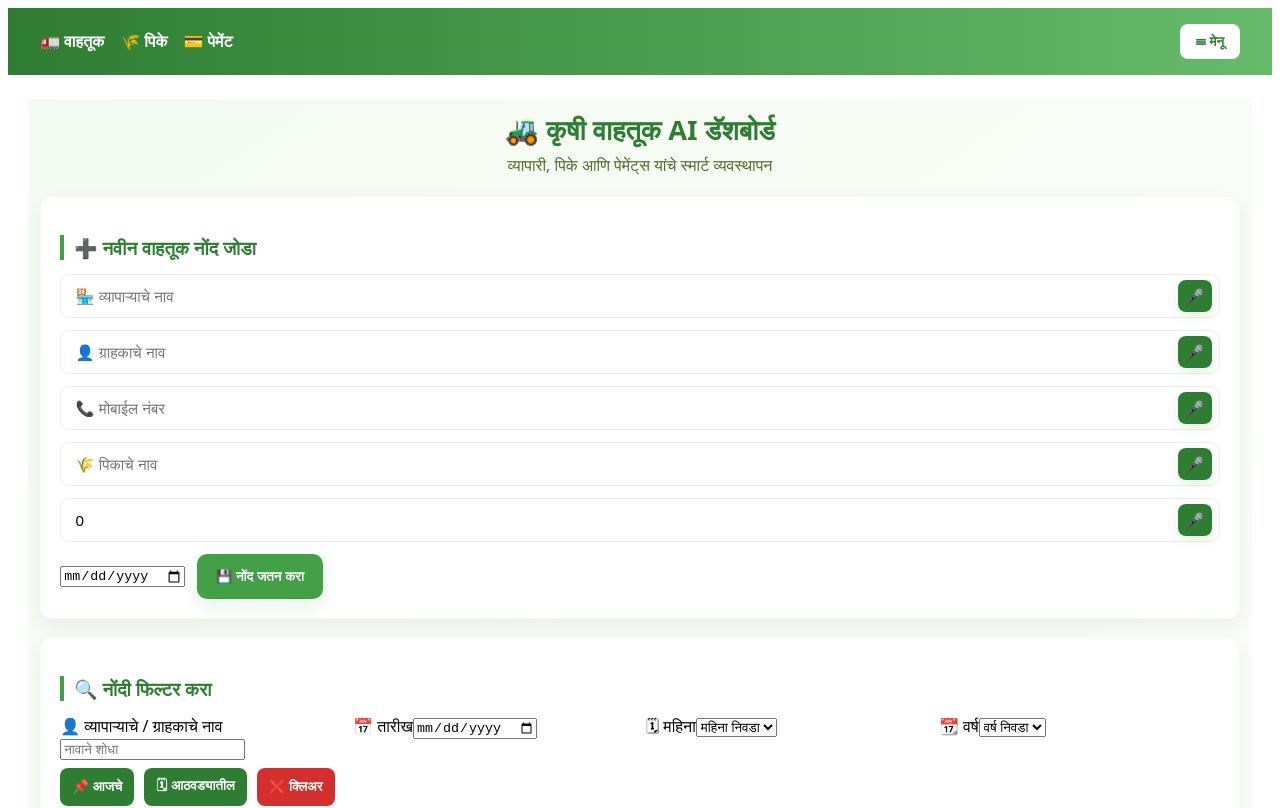
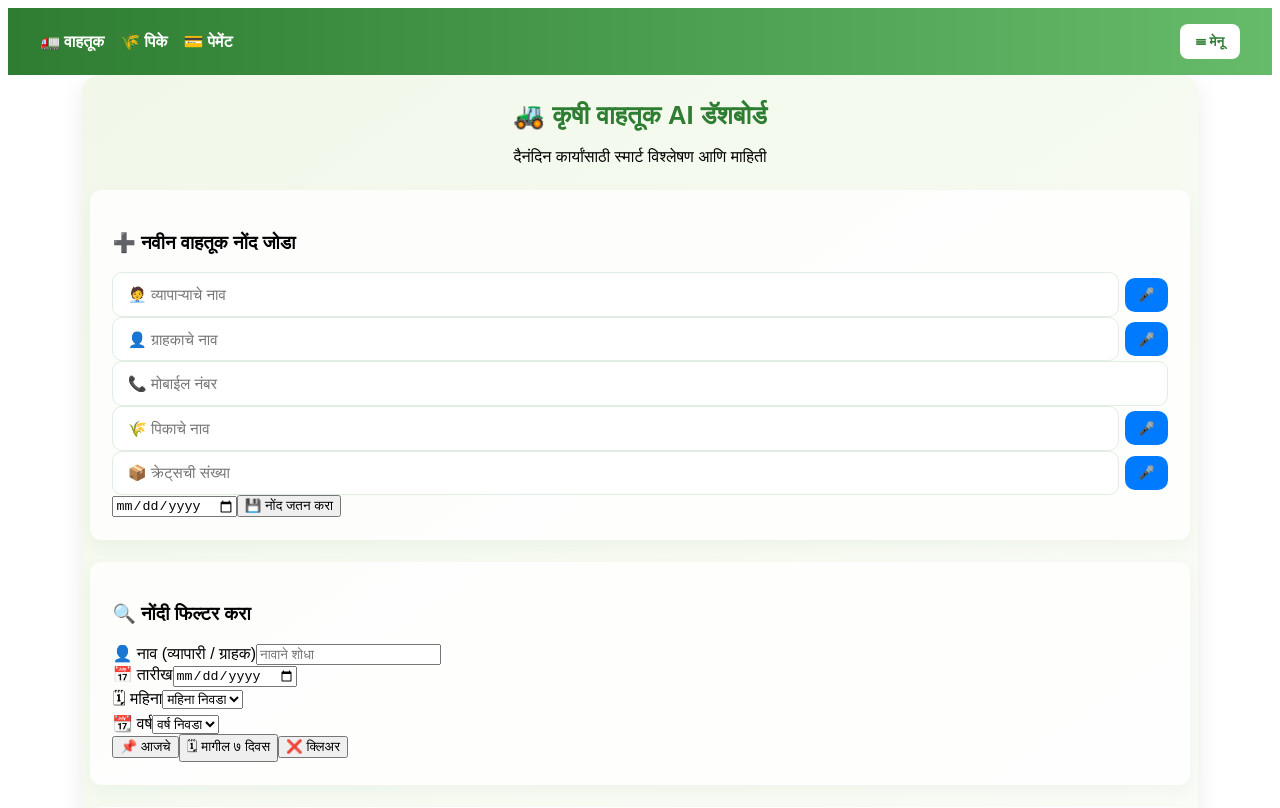
Before and after one commit to tejasphapale/Agriport, a Vue app: page /records in a window 1280 px wide. Shown: the top 808 px of the page. Built offline with nearby package versions, Linux system fonts and the light colour scheme; sample sign-in values are in the browser's storage.

Commit message:
ready to deploy

```diff
--- a/src/views/TransportView.vue
+++ b/src/views/TransportView.vue
@@ -4,7 +4,7 @@
     <!-- Header -->
     <header class="page-header fade-in">
       <h1>🚜 कृषी वाहतूक AI डॅशबोर्ड</h1>
-      <p class="subtitle">व्यापारी, पिके आणि पेमेंट्स यांचे स्मार्ट व्यवस्थापन</p>
+      <p class="subtitle">दैनंदिन कार्यांसाठी स्मार्ट विश्लेषण आणि माहिती</p>
     </header>
 
     <!-- Add Record -->
@@ -13,79 +13,55 @@
 
       <form @submit.prevent="addRecord" class="form">
 
-        <!-- VYAPARI -->
+        <!-- Vyapari Name -->
         <div class="input-with-mic">
-          <input
-            v-model="vyapari"
-            placeholder="🏪 व्यापाऱ्याचे नाव"
-            list="vyapariSuggestions"
-            required
-          />
-          <button class="mic-btn" @click.prevent="startMic('vyapari')" title="व्हॉइस इनपुट">🎤</button>
+          <input v-model="vyapari" placeholder="🧑‍💼 व्यापाऱ्याचे नाव" list="vyapariSuggestions" required />
+          <button type="button" class="mic-btn" @click="startMic('vyapari')">🎤</button>
         </div>
+
         <datalist id="vyapariSuggestions">
-          <option v-for="v in vyapariList" :key="v">{{ v }}</option>
+          <option v-for="c in vyapariList" :key="c">{{ c }}</option>
         </datalist>
 
-        <!-- CUSTOMER -->
+        <!-- Customer Name -->
         <div class="input-with-mic">
-          <input
-            v-model="customer"
-            placeholder="👤 ग्राहकाचे नाव"
-            list="customerSuggestions"
-            required
-          />
-          <button class="mic-btn" @click.prevent="startMic('customer')" title="व्हॉइस इनपुट">🎤</button>
+          <input v-model="customer" placeholder="👤 ग्राहकाचे नाव" list="customerSuggestions" required />
+          <button type="button" class="mic-btn" @click="startMic('customer')">🎤</button>
         </div>
+
         <datalist id="customerSuggestions">
           <option v-for="c in customerList" :key="c">{{ c }}</option>
         </datalist>
 
-        <!-- MOBILE -->
+        <!-- Mobile -->
         <div class="input-with-mic">
-          <input
-            v-model="mobile"
-            placeholder="📞 मोबाईल नंबर"
-            type="tel"
-            maxlength="10"
-            inputmode="numeric"
-            required
-          />
-          <button class="mic-btn" @click.prevent="startMic('mobile')" title="व्हॉइस इनपुट">🎤</button>
+          <input v-model="mobile" placeholder="📞 मोबाईल नंबर" type="tel" maxlength="10" required />
         </div>
 
-        <!-- CROP -->
+        <!-- Crop -->
         <div class="input-with-mic">
-          <input
-            v-model="crop"
-            placeholder="🌾 पिकाचे नाव"
-            list="cropSuggestions"
-            required
-          />
-          <button class="mic-btn" @click.prevent="startMic('crop')" title="व्हॉइस इनपुट">🎤</button>
+          <input v-model="crop" placeholder="🌾 पिकाचे नाव" list="cropSuggestions" required />
+          <button type="button" class="mic-btn" @click="startMic('crop')">🎤</button>
         </div>
+
         <datalist id="cropSuggestions">
           <option v-for="c in cropList" :key="c">{{ c }}</option>
         </datalist>
 
-        <!-- CRATES -->
+        <!-- Crates -->
         <div class="input-with-mic">
-          <input
-            v-model.number="crates"
-            placeholder="📦 क्रेट्सची संख्या"
-            type="number"
-            min="0"
-            required
-          />
-          <button class="mic-btn" @click.prevent="startMic('crates')" title="व्हॉइस इनपुट">🎤</button>
+          <input v-model="crates" type="text" placeholder="📦 क्रेट्सची संख्या" required />
+          <button type="button" class="mic-btn" @click="startMic('crates')">🎤</button>
         </div>
 
-        <!-- DATE -->
+        <!-- Date -->
         <input v-model="date" type="date" required />
 
         <button type="submit" class="btn-primary">💾 नोंद जतन करा</button>
       </form>
     </section>
+
+
 
     <!-- FILTER SECTION -->
     <section class="card fade-in">
@@ -93,7 +69,7 @@
 
       <div class="filter-grid">
         <div class="filter-item">
-          <label>👤 व्यापाऱ्याचे / ग्राहकाचे नाव</label>
+          <label>👤 नाव (व्यापारी / ग्राहक)</label>
           <input v-model="filter.name" placeholder="नावाने शोधा" />
         </div>
 
@@ -121,10 +97,12 @@
 
       <div class="filter-actions">
         <button class="btn-small" @click="filterToday">📌 आजचे</button>
-        <button class="btn-small" @click="filterWeek">🗓 आठवड्यातील</button>
+        <button class="btn-small" @click="filterWeek">🗓 मागील ७ दिवस</button>
         <button class="btn-small clear" @click="clearFilters">❌ क्लिअर</button>
       </div>
     </section>
+
+
 
     <!-- EXPORT SECTION -->
     <section class="card fade-in">
@@ -132,11 +110,14 @@
 
       <div class="export-flex">
         <button class="btn-export" @click="downloadCSV">📄 CSV डाउनलोड</button>
+
         <button class="btn-export" @click="downloadPDF">📕 PDF डाउनलोड</button>
       </div>
     </section>
 
-    <!-- Payment / Records Table -->
+
+
+    <!-- Records Table -->
     <section class="card fade-in">
       <h3 class="card-title">📋 वाहतूक नोंदी व पेमेंट्स</h3>
 
@@ -153,10 +134,11 @@
               <th>पेमेंट</th>
             </tr>
           </thead>
+
           <tbody>
             <tr v-for="item in filteredPaginated" :key="item.id">
               <td class="cell-left">{{ item.vyapari }}</td>
-              <td class="cell-left">{{ item.customer }}</td>
+              <td>{{ item.customer }}</td>
               <td>{{ item.mobile }}</td>
               <td>{{ item.crop }}</td>
               <td>{{ item.crates }}</td>
@@ -179,11 +161,16 @@
       </div>
     </section>
 
+
+
+
     <!-- ANALYTICS -->
     <section class="card fade-in">
       <h3 class="card-title">📊 मासिक वाहतूक विश्लेषण</h3>
+
       <canvas id="analyticsChart" height="120"></canvas>
     </section>
+
   </div>
 </template>
 
@@ -191,135 +178,165 @@
 import { ref, computed, watch, onMounted } from "vue";
 import Chart from "chart.js/auto";
 
-/* ---------- Reactive Inputs ---------- */
-const vyapari = ref("");
-const customer = ref("");
-const mobile = ref("");
-const crop = ref("");
-const crates = ref(0);
-const date = ref("");
+/* ---------------- INPUTS ---------------- */
+const vyapari = ref('');
+const customer = ref('');
+const mobile = ref('');
+const crop = ref('');
+const crates = ref('');
+const date = ref('');
 
-/* ---------- Storage ---------- */
 const data = ref([]);
 
-/* ---------- Filters & Pagination ---------- */
-const filter = ref({ name: "", date: "", month: "", year: "" });
-const currentPage = ref(1);
-const pageSize = 7;
+/* -------------- FILTERS ---------------- */
+const filter = ref({
+  name: "",
+  date: "",
+  month: "",
+  year: "",
+  week: false
+});
 
-/* ---------- Load saved records ---------- */
+/* ---------- Load Data ---------- */
 onMounted(() => {
   const stored = localStorage.getItem("transportRecords");
-  if (stored) {
-    try { data.value = JSON.parse(stored); }
-    catch (e) { data.value = []; }
-  }
-  // initial chart
-  setTimeout(generateAnalytics, 300);
+  if (stored) data.value = JSON.parse(stored);
 });
 
-/* ---------- Save records ---------- */
+/* ---------- Save Data ---------- */
 function saveRecords() {
   localStorage.setItem("transportRecords", JSON.stringify(data.value));
 }
 
-/* ---------- Add new record ---------- */
+/* -------------- Add Record -------------- */
 function addRecord() {
   data.value.unshift({
     id: Date.now(),
-    vyapari: vyapari.value || "—",
-    customer: customer.value || "—",
-    mobile: String(mobile.value || "").replace(/\D/g, ""),
-    crop: crop.value || "—",
-    crates: Number(crates.value || 0),
-    date: date.value || new Date().toISOString().split("T")[0],
+    vyapari: vyapari.value,
+    customer: customer.value,
+    mobile: mobile.value,
+    crop: crop.value,
+    crates: crates.value,
+    date: date.value,
     paid: false
   });
+
   saveRecords();
-  vyapari.value = ""; customer.value = ""; mobile.value = ""; crop.value = ""; crates.value = 0; date.value = "";
+
+  vyapari.value = "";
+  customer.value = "";
+  mobile.value = "";
+  crop.value = "";
+  crates.value = "";
+  date.value = "";
   currentPage.value = 1;
 }
 
-/* ---------- Suggestion lists ---------- */
-const vyapariList = computed(() => [...new Set(data.value.map(r => r.vyapari).filter(Boolean))]);
-const customerList = computed(() => [...new Set(data.value.map(r => r.customer).filter(Boolean))]);
-const cropList = computed(() => [...new Set(data.value.map(r => r.crop).filter(Boolean))]);
-const years = computed(() => [...new Set(data.value.map(r => r.date ? new Date(r.date).getFullYear() : null).filter(Boolean))]);
+/* -------- Auto Suggestions -------- */
+const vyapariList = computed(() => [...new Set(data.value.map(r => r.vyapari))]);
+const customerList = computed(() => [...new Set(data.value.map(r => r.customer))]);
+const cropList = computed(() => [...new Set(data.value.map(r => r.crop))]);
+const years = computed(() => [...new Set(data.value.map(r => new Date(r.date).getFullYear()))]);
 
-/* ---------- Filtering ---------- */
+/* -------------- MIC Input -------------- */
+function startMic(field) {
+  const rec = new window.webkitSpeechRecognition();
+  rec.lang = "mr-IN";
+
+  rec.onresult = (e) => {
+    const text = e.results[0][0].transcript;
+
+    if (field === "vyapari") vyapari.value = text;
+    if (field === "customer") customer.value = text;
+    if (field === "crop") crop.value = text;
+    if (field === "crates") crates.value = text;
+  };
+
+  rec.start();
+}
+
+/* ------------ FILTER LOGIC ------------ */
 const filteredData = computed(() => {
+  const now = new Date();
+  const weekStart = new Date();
+  weekStart.setDate(now.getDate() - 7);
+
   return data.value.filter(r => {
     const d = new Date(r.date);
-    const matchesName = !filter.value.name || (String(r.vyapari).includes(filter.value.name) || String(r.customer).includes(filter.value.name));
+
+    const matchesName =
+      !filter.value.name ||
+      r.vyapari.toLowerCase().includes(filter.value.name.toLowerCase()) ||
+      r.customer.toLowerCase().includes(filter.value.name.toLowerCase());
+
     const matchesDate = !filter.value.date || r.date === filter.value.date;
     const matchesMonth = !filter.value.month || (d.getMonth() + 1) == filter.value.month;
     const matchesYear = !filter.value.year || d.getFullYear() == filter.value.year;
-    return matchesName && matchesDate && matchesMonth && matchesYear;
+
+    const matchesWeek =
+      !filter.value.week || (d >= weekStart && d <= now);
+
+    return matchesName && matchesDate && matchesMonth && matchesYear && matchesWeek;
   });
 });
 
-function clearFilters() { filter.value = { name: "", date: "", month: "", year: "" }; }
-function filterToday() { filter.value.date = new Date().toISOString().split("T")[0]; }
-function filterWeek() {
-  const now = new Date();
-  const weekStart = new Date(now); weekStart.setDate(now.getDate() - 7);
-  filter.value = { name: "", date: "", month: "", year: "" };
-  // preserve original data (do not permanently remove) — just filter view by date range:
-  // We'll set filter.date to empty and rely on in-memory filter: use a temporary filteredData view by adjusting filter object:
-  // Using the simplest approach: set a temporary date range filter by preparing an internal flag is more code.
-  // For simplicity here we'll set filter.date to blank and set filter.month/year to blank and then apply a more explicit week filter:
-  // We'll return items from last 7 days by temporarily setting a virtual filter via special flag:
-  // Implement by applying filter.value._week = weekStart.toISOString()
-  filter.value._week = weekStart.toISOString();
+/* -------------- CLEAR FILTERS -------------- */
+function clearFilters() {
+  filter.value = { name: "", date: "", month: "", year: "", week: false };
 }
 
-/* Adjust filteredData to support week filter flag */
-const filteredDataComputed = computed(() => {
-  const weekStartIso = filter.value._week || null;
-  return data.value.filter(r => {
-    const d = new Date(r.date);
-    const matchesWeek = weekStartIso ? (new Date(r.date) >= new Date(weekStartIso)) : true;
-    const matchesName = !filter.value.name || (String(r.vyapari).includes(filter.value.name) || String(r.customer).includes(filter.value.name));
-    const matchesDate = !filter.value.date || r.date === filter.value.date;
-    const matchesMonth = !filter.value.month || (d.getMonth() + 1) == filter.value.month;
-    const matchesYear = !filter.value.year || d.getFullYear() == filter.value.year;
-    return matchesWeek && matchesName && matchesDate && matchesMonth && matchesYear;
-  });
+/* ----- TODAY FILTER ----- */
+function filterToday() {
+  filter.value = { name: "", month: "", year: "", week: false };
+  filter.value.date = new Date().toISOString().split("T")[0];
+}
+
+/* ----- WEEK FILTER ----- */
+function filterWeek() {
+  filter.value = { name: "", date: "", month: "", year: "", week: true };
+}
+
+/* -------- Pagination -------- */
+const currentPage = ref(1);
+const pageSize = 7;
+
+const totalPages = computed(() =>
+  Math.max(1, Math.ceil(filteredData.value.length / pageSize))
+);
+
+const filteredPaginated = computed(() => {
+  const start = (currentPage.value - 1) * pageSize;
+  return filteredData.value.slice(start, start + pageSize);
 });
 
-/* ---------- Pagination based on filteredDataComputed ---------- */
-const totalPages = computed(() => Math.max(1, Math.ceil(filteredDataComputed.value.length / pageSize)));
-const filteredPaginated = computed(() => {
-  const start = (currentPage.value - 1) * pageSize;
-  return filteredDataComputed.value.slice(start, start + pageSize);
-});
-function nextPage() { if (currentPage.value < totalPages.value) currentPage.value++; }
-function prevPage() { if (currentPage.value > 1) currentPage.value--; }
+function nextPage() {
+  if (currentPage.value < totalPages.value) currentPage.value++;
+}
+function prevPage() {
+  if (currentPage.value > 1) currentPage.value--;
+}
 
-/* ---------- CSV & PDF Export ---------- */
+/* ---------- CSV EXPORT ---------- */
 function downloadCSV() {
-  const rows = filteredDataComputed.value.map(r =>
-    `${escapeCsv(r.vyapari)},${escapeCsv(r.customer)},${escapeCsv(r.mobile)},${escapeCsv(r.crop)},${r.crates},${r.date},${r.paid ? "Paid" : "Unpaid"}`
+  const rows = filteredData.value.map(r =>
+    `${r.vyapari},${r.customer},${r.mobile},${r.crop},${r.crates},${r.date},${r.paid ? "Paid" : "Unpaid"}`
   );
+
   const csv = "Vyapari,Customer,Mobile,Crop,Crates,Date,Paid\n" + rows.join("\n");
+
   const blob = new Blob([csv], { type: "text/csv" });
   const link = document.createElement("a");
   link.href = URL.createObjectURL(blob);
   link.download = "transport_records.csv";
   link.click();
 }
-function escapeCsv(str) {
-  if (str === null || str === undefined) return "";
-  str = String(str);
-  if (str.includes(",") || str.includes('"') || str.includes("\n")) {
-    return `"${str.replace(/"/g, '""')}"`;
-  }
-  return str;
-}
+
+/* ---------- PDF EXPORT ---------- */
 function downloadPDF() {
-  const content = filteredDataComputed.value
+  const content = filteredData.value
     .map(r => `${r.vyapari} | ${r.customer} | ${r.mobile} | ${r.crop} | ${r.crates} | ${r.date} | ${r.paid ? "Paid" : "Unpaid"}`)
-    .join("\n\n");
+    .join("\n");
+
   const blob = new Blob([content], { type: "application/pdf" });
   const link = document.createElement("a");
   link.href = URL.createObjectURL(blob);
@@ -327,105 +344,124 @@ function downloadPDF() {
   link.click();
 }
 
-/* ---------- Format Date ---------- */
+/* ---------- Date Format ---------- */
 function formatDate(d) {
-  if (!d) return "";
-  try { return new Date(d).toLocaleDateString("mr-IN"); } catch { return d; }
+  return new Date(d).toLocaleDateString("mr-IN");
 }
 
-/* ---------- Analytics (Chart.js) ---------- */
+/* ---------- Analytics Chart ---------- */
 let chartInstance = null;
+
 function generateAnalytics() {
   const months = ["Jan","Feb","Mar","Apr","May","Jun","Jul","Aug","Sep","Oct","Nov","Dec"];
   const crateData = Array(12).fill(0);
+
   data.value.forEach(r => {
     const m = new Date(r.date).getMonth();
-    crateData[m] += Number(r.crates) || 0;
+    crateData[m] += Number(r.crates);
   });
+
   const ctx = document.getElementById("analyticsChart");
   if (!ctx) return;
+
   if (chartInstance) chartInstance.destroy();
+
   chartInstance = new Chart(ctx, {
     type: "line",
-    data: { labels: months, datasets: [{ label: "Monthly Crates Transported", data: crateData, borderWidth: 2, tension: 0.3 }] },
-    options: { responsive: true, scales: { y: { beginAtZero: true } } }
+    data: {
+      labels: months,
+      datasets: [
+        {
+          label: "Monthly Crates Transported",
+          data: crateData,
+          borderWidth: 2,
+          tension: 0.3
+        }
+      ]
+    },
+    options: {
+      responsive: true,
+      scales: {
+        y: { beginAtZero: true }
+      }
+    }
   });
 }
-watch(data, () => {
-  saveRecords();
-  generateAnalytics();
-}, { deep: true });
 
-/* ---------- Speech to Text (mic) ---------- */
-function browserHasSpeech() {
-  return (typeof window !== "undefined") && (!!window.SpeechRecognition || !!window.webkitSpeechRecognition);
-}
-function startMic(field) {
-  if (!browserHasSpeech()) {
-    alert("तुमच्या ब्राउझरमध्ये Speech Recognition उपलब्ध नाही. Chrome/Edge वापरा.");
-    return;
-  }
-  const SpeechRec = window.SpeechRecognition || window.webkitSpeechRecognition;
-  const recog = new SpeechRec();
-  recog.lang = "mr-IN";
-  recog.interimResults = false;
-  recog.maxAlternatives = 1;
-  recog.start();
-  recog.onresult = (ev) => {
-    const text = ev.results[0][0].transcript || "";
-    if (field === "vyapari") vyapari.value = text;
-    else if (field === "customer") customer.value = text;
-    else if (field === "mobile") mobile.value = text.replace(/\D/g, "").slice(0, 10);
-    else if (field === "crop") crop.value = text;
-    else if (field === "crates") {
-      const num = text.replace(/\D/g, "");
-      crates.value = num ? Number(num) : crates.value;
-    }
-  };
-  recog.onerror = () => { /* silent fail */ };
-  recog.onend = () => { /* stops automatically */ };
-}
+onMounted(() => {
+  setTimeout(generateAnalytics, 300);
+});
+
+watch(data, () => generateAnalytics(), { deep: true });
+
 </script>
 
+
 <style scoped>
-.page{padding:0.75rem;max-width:1200px;margin:24px auto;font-family:'Poppins',system-ui,-apple-system,Segoe UI,Roboto,Arial,sans-serif;min-height:100vh;background:linear-gradient(145deg,#f4fbf2,#ffffff);}
-.page-header{text-align:center;margin-bottom:1.25rem;}
-.page-header h1{color:#2e7d32;font-weight:800;font-size:1.7rem;margin:0;}
-.subtitle{color:#556b2f;margin-top:6px;}
+/* ---- UI DESIGN ---- */
+.page {
+  padding:0.5rem;
+  max-width:1100px;
+  margin:auto;
+  font-family:'Poppins',sans-serif;
+  background:linear-gradient(145deg,#f1f8e9,#ffffff);
+  border-radius:18px;
+  box-shadow:0 6px 25px rgba(0,0,0,0.08);
+  min-height:100vh;
+}
 
-.card{background:rgba(255,255,255,0.95);border-radius:12px;padding:1.2rem;margin-bottom:1.1rem;box-shadow:0 8px 20px rgba(0,0,0,0.06);border:1px solid rgba(67,160,71,0.06);}
-.card-title{color:#2e7d32;border-left:4px solid #43a047;padding-left:10px;margin-bottom:0.9rem;font-weight:700;}
+.page-header{text-align:center;margin-bottom:1.5rem;}
+.page-header h1{color:#2e7d32;font-weight:700;font-size:1.6rem;}
 
-.form{display:flex;flex-wrap:wrap;gap:12px;align-items:center;}
-.input-with-mic{position:relative;display:flex;align-items:center;width:100%;}
-.input-with-mic input{flex:1;padding:0.78rem 0.9rem;border:1px solid #e6f1ea;border-radius:10px;background:#fff;outline:none;font-size:0.95rem;}
-.input-with-mic .mic-btn{position:absolute;right:8px;border:none;background:#2e7d32;color:#fff;padding:8px;border-radius:8px;cursor:pointer;font-size:14px;box-shadow:0 4px 12px rgba(46,125,50,0.12);}
-.input-with-mic .mic-btn:hover{background:#1b5e20;}
+.card{
+  background: rgba(255,255,255,0.85);
+  border-radius:12px;
+  padding:1.4rem;
+  margin-bottom:1.4rem;
+  box-shadow:0 6px 18px rgba(12,60,26,0.04);
+}
 
-.input{width:100%;padding:0.78rem;border-radius:10px;border:1px solid #e6f1ea;}
-.btn-primary{background:#43a047;color:#fff;padding:0.9rem 1.2rem;border-radius:10px;border:none;font-weight:700;cursor:pointer;box-shadow:0 8px 18px rgba(67,160,71,0.12);}
-.btn-primary:hover{transform:translateY(-2px);}
+.input-with-mic{
+  position: relative;
+  display:flex;
+  align-items:center;
+  width:100%;
+}
 
-.filter-grid{display:grid;grid-template-columns:repeat(auto-fit,minmax(180px,1fr));gap:12px;margin-bottom:8px;}
-.filter-actions{display:flex;gap:10px;flex-wrap:wrap;margin-top:8px;}
-.btn-small{background:#2e7d32;color:#fff;padding:8px 12px;border-radius:8px;border:none;cursor:pointer;font-weight:700;}
-.btn-small.clear{background:#d32f2f;}
+.input-with-mic input{
+  flex:1;
+  padding:.8rem .9rem;
+  border:1px solid #dfeee0;
+  border-radius:10px;
+  font-size:.95rem;
+}
 
-.export-flex{display:flex;gap:10px;flex-wrap:wrap;}
-.btn-export{background:#00796b;color:#fff;padding:8px 12px;border-radius:8px;border:none;cursor:pointer;font-weight:700;}
+.mic-btn{
+  margin-left:6px;
+  padding:.6rem .8rem;
+  background:#007bff;
+  color:#fff;
+  border:none;
+  border-radius:10px;
+  cursor:pointer;
+}
 
-.table-responsive{width:100%;overflow-x:auto;padding-top:8px;}
-table{width:100%;min-width:800px;border-collapse:separate;border-spacing:0 10px;font-size:0.95rem;}
-thead tr{background:#2e7d32;color:#fff;font-weight:700;}
-thead th{padding:12px;text-align:center;position:sticky;top:0;}
-tbody tr{background:#fff;border-radius:10px;box-shadow:0 6px 14px rgba(67,160,71,0.06);transition:transform .15s ease;}
-tbody tr:hover{transform:translateY(-3px);}
-td{padding:10px;text-align:center;color:#2e7d32;vertical-align:middle;}
-.cell-left{text-align:left;padding-left:16px;font-weight:600;}
+/* Table */
+.table-responsive { overflow-x: auto; padding: 8px 0; }
 
-.empty-msg{text-align:center;color:#8aa58f;padding:20px;font-style:italic;}
+table { width: 100%; min-width: 800px; border-collapse: separate; border-spacing: 0 8px; }
 
-.pagination{display:flex;gap:12px;justify-content:center;align-items:center;margin-top:12px;}
-.pagination button{padding:8px 12px;border-radius:8px;border:none;background:#43a047;color:#fff;cursor:pointer;}
-.pagination button:disabled{opacity:0.5;cursor:not-allowed;}
+thead tr { background:#2e7d32; color:#fff; }
+thead th { padding: 12px; }
+
+tbody tr {
+  background:#fff;
+  border-radius: 8px;
+  height: 50px;
+  box-shadow:0 3px 10px rgba(67, 160, 71, 0.08);
+}
+tbody tr:hover { transform: translateY(-2px); }
+
+.pagination { display:flex; justify-content:center; gap:12px; }
+
 </style>
```
